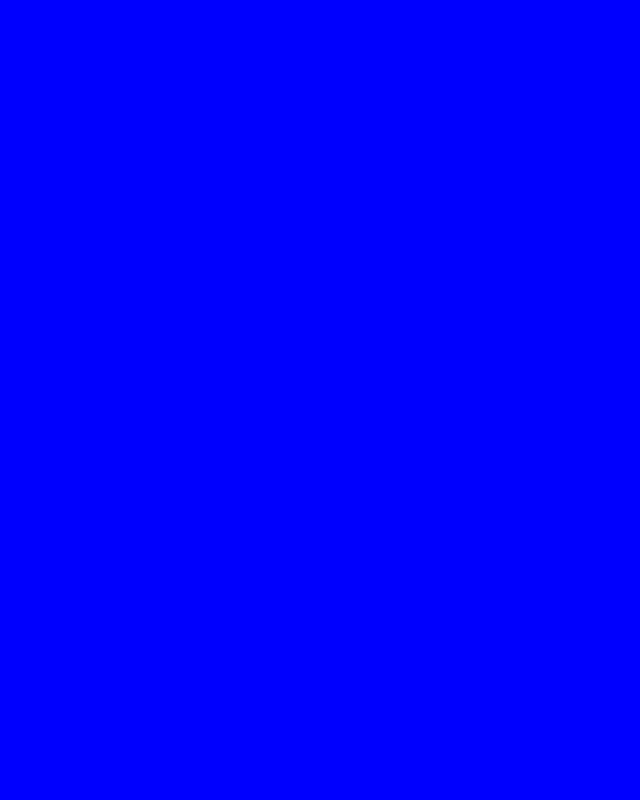
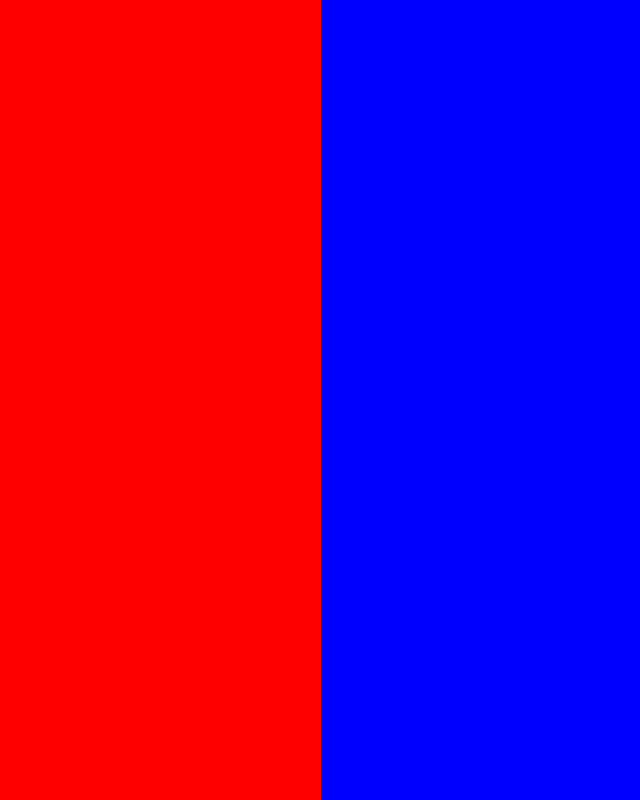
Before and after one commit to Keksike/kurssikalenteri-frontend, a React (Create React App) app: page / in a window 1280 px wide. Shown: the whole page, without its empty margins (63-703 px from the left). Built offline with nearby package versions, Linux system fonts and the light colour scheme.

Commit message:
add project specs, start using Courses-component

```diff
--- a/src/App.js
+++ b/src/App.js
@@ -1,10 +1,13 @@
 import React, { Component } from 'react';
 import './App.css';
+
+import Courses from './components/Courses';
 
 class App extends Component {
   render() {
     return (
       <div className="App">
+        <Courses />
       </div>
     );
   }
--- a/src/components/Courses.js
+++ b/src/components/Courses.js
@@ -1,5 +1,5 @@
 import React, { Component } from 'react';
-import './Courses.css';
+import '../css/Courses.css';
 
 class Courses extends Component {
   render() {
--- /dev/null
+++ b/src/css/Courses.css
@@ -0,0 +1,5 @@
+.Courses {
+  width: 30vw;
+  height: 100vh;
+  background-color: red;
+}
```
Also changed, not shown: 1 other file (tests, documents, lock files or other folders).
